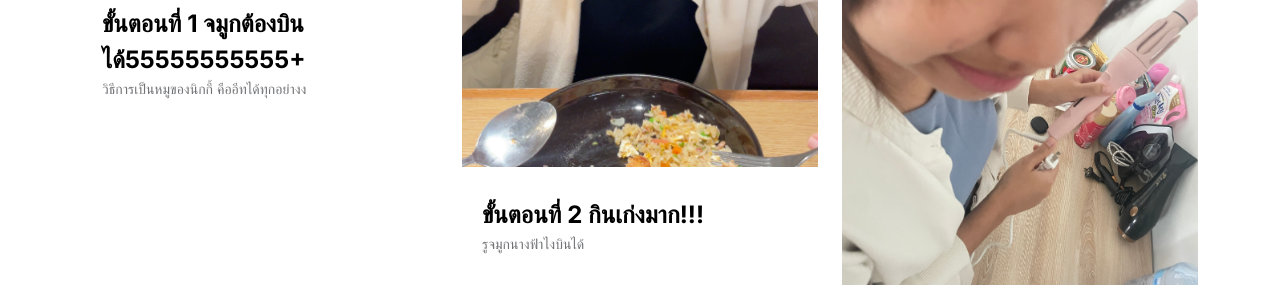
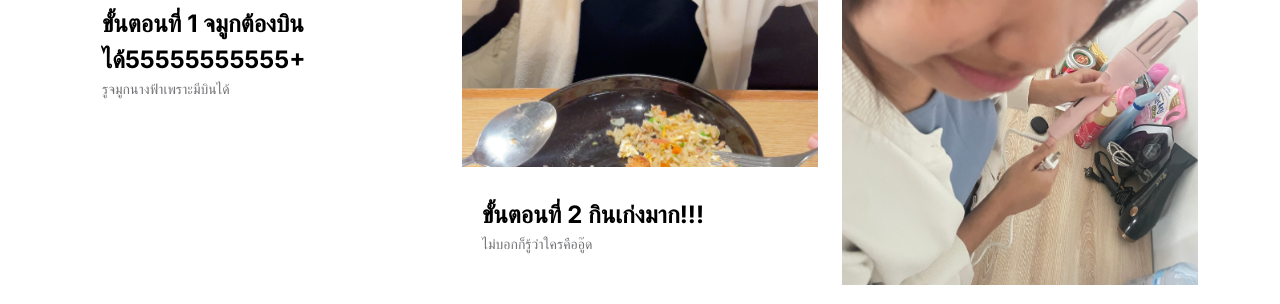
Before and after one commit to johnny25464/johnny25464.github.io, a plain HTML site: page index.html in a window 1280 px wide. Shown: the part 910-1214 px from the top of the page. Drawn offline with Linux system fonts and the light colour scheme.

Commit message:
Update index.html

```diff
--- a/index.html
+++ b/index.html
@@ -94,7 +94,7 @@ https://www.tooplate.com/view/2127-little-fashion
                                             <a href="product-detail.html" class="product-title-link">ขั้นตอนที่ 1 จมูกต้องบินได้55555555555+</a>
                                         </h5>
 
-                                        <p class="product-p">วิธีการเป็นหมูของนิกกี้ คืออีทได้ทุกอย่างง</p>
+                                        <p class="product-p">รูจมูกนางฟ้าเพราะมีบินได้</p>
                                     </div>
 
 
@@ -120,7 +120,7 @@ https://www.tooplate.com/view/2127-little-fashion
                                             <a href="product-detail.html" class="product-title-link">ขั้นตอนที่ 2 กินเก่งมาก!!!</a>
                                         </h5>
 
-                                        <p class="product-p">รูจมูกนางฟ้าไงบินได้</p>
+                                        <p class="product-p">ไม่บอกก็รู้ว่าใครคืออู๊ด</p>
                                     </div>
 
 
```
